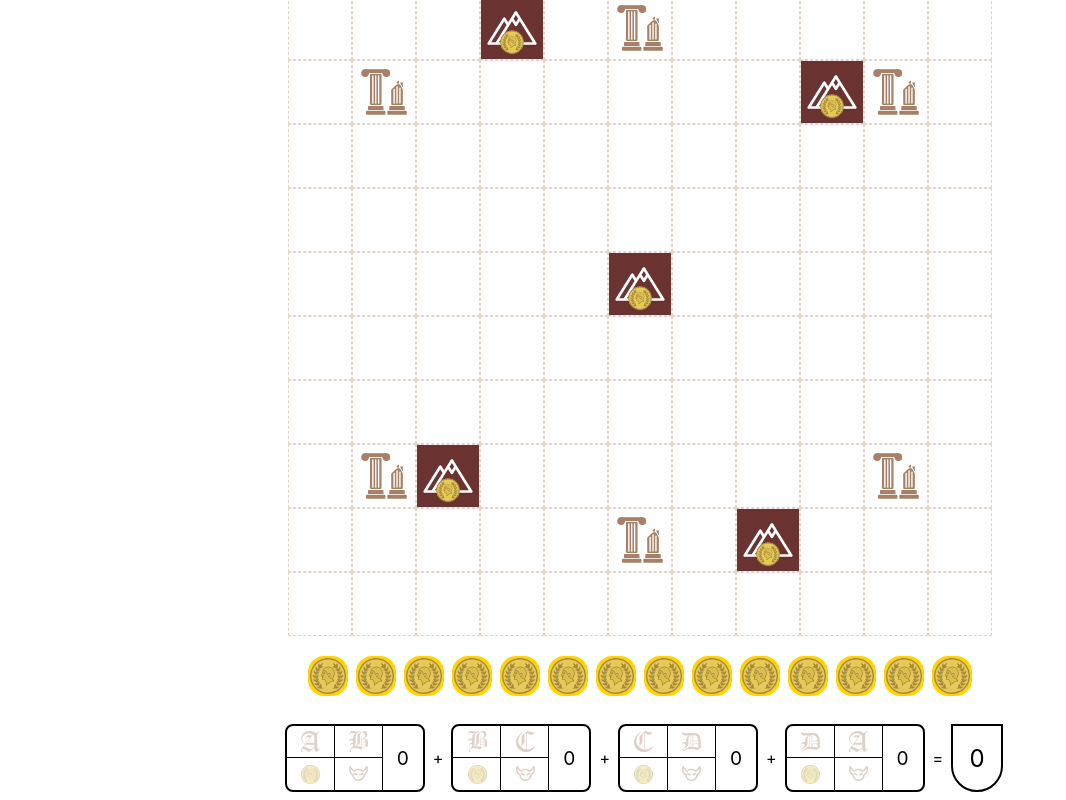
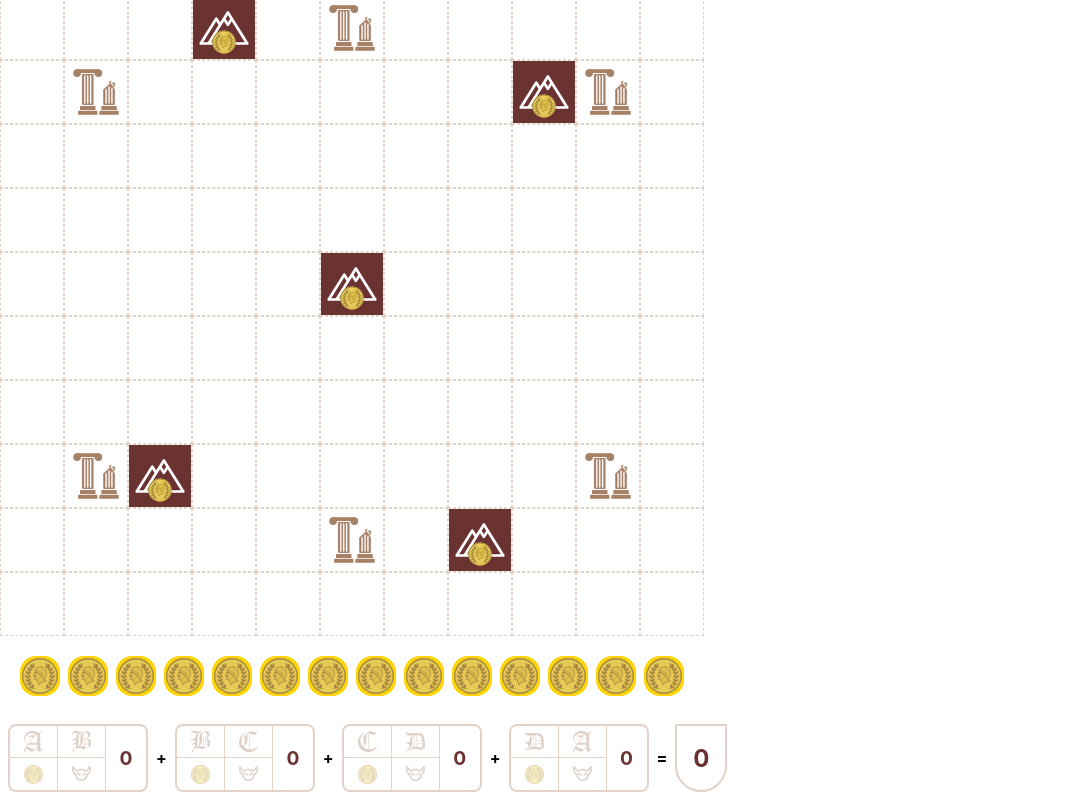
Before and after one commit to thedevpunk/der-kartograph, a React (Create React App) app: page / in a window 1280 px wide. Shown: the part 180-980 px from the top of the page, without its empty margins (0-1066 px from the left). Built offline with nearby package versions, Linux system fonts and the light colour scheme.

Commit message:
styling color changed to fit in system

```diff
--- a/public/index.html
+++ b/public/index.html
@@ -3,7 +3,7 @@
   <head>
     <meta charset="utf-8" />
     <link rel="icon" href="%PUBLIC_URL%/favicon.ico" />
-    <meta name="viewport" content="width=device-width, initial-scale=1" />
+    <meta name="viewport" content="width=device-width, initial-scale=1.0, maximum-scale=1.0, user-scalable=no" />
     <meta name="theme-color" content="#000000" />
     <meta
       name="description"
--- a/src/App.module.css
+++ b/src/App.module.css
@@ -1,7 +1,7 @@
 .app {
   display: flex;
   flex-direction: column;
-  align-items: center;
+  /* align-items: center; */
 }
 
 .resetButton {
--- a/src/components/Points.module.css
+++ b/src/components/Points.module.css
@@ -6,20 +6,23 @@
 }
 
 .plus {
-
+  font-weight: bold;
 }
 
 .equal {
+  font-weight: bold;
   margin: 0 0.5rem 0 0;
 }
 
 .totalPoints {
   font-size: 1.5rem;
-  border: 2px solid black;
+  border: 2px solid #e2d2c7;
   border-radius: 0 0 2rem 2rem;
   height: 4rem;
   width: 3rem;
   display: flex;
   align-items: center;
   justify-content: center;
+  color: #6b3232;
+  font-weight: bold;
 }
--- a/src/components/Points.tsx
+++ b/src/components/Points.tsx
@@ -27,15 +27,13 @@ export const Points: React.FC<IProps> = ({ points, setPoints, coins }) => {
   return (
     <div className={styles.points}>
       <RoundPoints round={1} points={points[0]} setPoints={setPoints} />
-      <p>+</p>
+      <div className={styles.plus}>+</div>
       <RoundPoints round={2} points={points[1]} setPoints={setPoints} />
-      <p>+</p>
+      <div className={styles.plus}>+</div>
       <RoundPoints round={3} points={points[2]} setPoints={setPoints} />
-      <p>+</p>
+      <div className={styles.plus}>+</div>
       <RoundPoints round={4} points={points[3]} setPoints={setPoints} />
-      <div className={styles.equal}>
-        =
-      </div>
+      <div className={styles.equal}>=</div>
       <div className={styles.totalPoints}>
         <p>
           {totalPoints}
--- a/src/components/RoundPoints.module.css
+++ b/src/components/RoundPoints.module.css
@@ -4,7 +4,7 @@
   /* flex-wrap: wrap; */
   width: 8.5rem;
   height: 4rem;
-  border: 2px solid black;
+  border: 2px solid #e2d2c7;
   border-radius: 0.5rem;
   margin: 0.5rem;
 }
@@ -25,7 +25,8 @@
   height: 4rem;
   box-sizing: border-box;
   font-size: 1.2rem;
-
+  color: #6b3232;
+  font-weight: bold;
 }
 
 .cell {
@@ -33,14 +34,14 @@
   height: 2rem;
   box-sizing: border-box;
   padding: 0.25rem;
-  border-right: 1px solid black;
+  border-right: 1px solid #e2d2c7;
   background-position: center;
   background-repeat: no-repeat;
   background-size: 40%;
 }
 
 .cell:nth-child(-n + 2) {
-  border-bottom: 1px solid black;
+  border-bottom: 1px solid #e2d2c7;
 }
 
 /* .cell:nth-child(2n + 1) {
@@ -54,5 +55,7 @@
   border: none;
   font-size: 1.2rem;
   padding: 0;
+  color: #6b3232;
+  font-weight: bold;
   background-color: #ffffffa3;
 }
```
